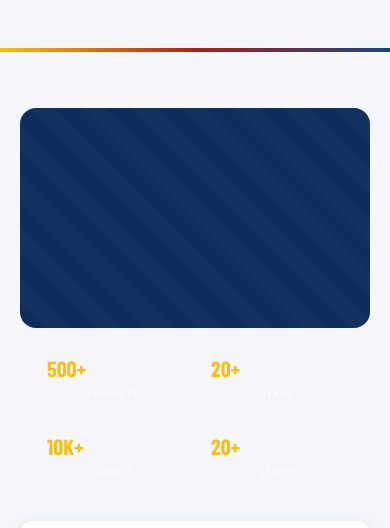
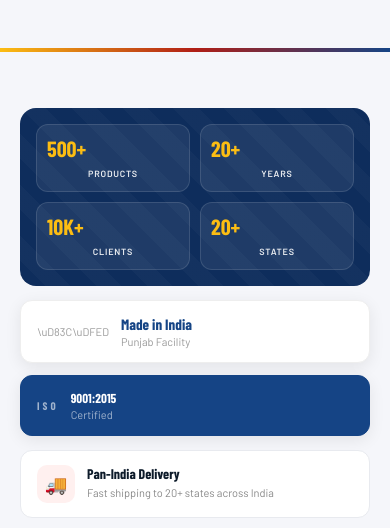
Before and after one commit to bhavyamahajann/Lubepower, a React (Vite) app: page / in a window 390 px wide. Shown: the part 7089-7617 px from the top of the page. Built offline with nearby package versions, Linux system fonts and the light colour scheme; a web font is replaced by a local one.

Commit message:
done risponsive

```diff
--- a/src/components/About.css
+++ b/src/components/About.css
@@ -37,12 +37,15 @@
   height: 240px;
 }
 
+/* BG PANEL — contains the stats grid */
 .about__bg-panel {
   position: absolute;
   inset: 0;
   background: #0e2d5c;
   border-radius: 16px;
   overflow: hidden;
+  display: flex;
+  align-items: stretch;
 }
 
 .about__bg-panel::after {
@@ -53,15 +56,18 @@
     45deg, transparent, transparent 18px,
     rgba(255,255,255,0.025) 18px, rgba(255,255,255,0.025) 36px
   );
+  pointer-events: none;
 }
 
+/* STATS GRID — inside bg-panel */
 .about__stats-grid {
-  position: absolute;
-  inset: 20px;
   display: grid;
   grid-template-columns: 1fr 1fr;
   gap: 10px;
+  padding: 20px;
+  width: 100%;
   z-index: 2;
+  position: relative;
 }
 
 .about__stat-card {
@@ -461,20 +467,15 @@
 
   .about__panel-wrap {
     height: auto;
-    min-height: 220px;
   }
 
   .about__bg-panel {
     position: relative;
     inset: unset;
-    height: 100%;
-    min-height: 220px;
     border-radius: 16px;
   }
 
   .about__stats-grid {
-    position: relative;
-    inset: unset;
     padding: 16px;
     gap: 10px;
   }
@@ -502,10 +503,6 @@
   .about__badge--iso { min-width: unset; }
   .why__section { padding: 60px 20px; }
 
-  .about__panel-wrap {
-    min-height: 200px;
-  }
-
   .stat__value {
     font-size: 22px;
   }
--- a/src/components/About.jsx
+++ b/src/components/About.jsx
@@ -56,8 +56,10 @@
     <section className="about" id="about">
       <div className="about__container">
         <div className="about__visual">
+
+          {/* FIXED: stats grid is now INSIDE bg-panel */}
           <div className="about__panel-wrap">
-            <div className="about__bg-panel"></div>
+            <div className="about__bg-panel">
               <div className="about__stats-grid">
                 {stats.map((s) => (
                   <div className="about__stat-card" key={s.label}>
@@ -65,6 +67,7 @@
                     <span className="stat__label">{s.label}</span>
                   </div>
                 ))}
+              </div>
             </div>
           </div>
 
```
Lines whose indentation alone changed are shown as unchanged.
